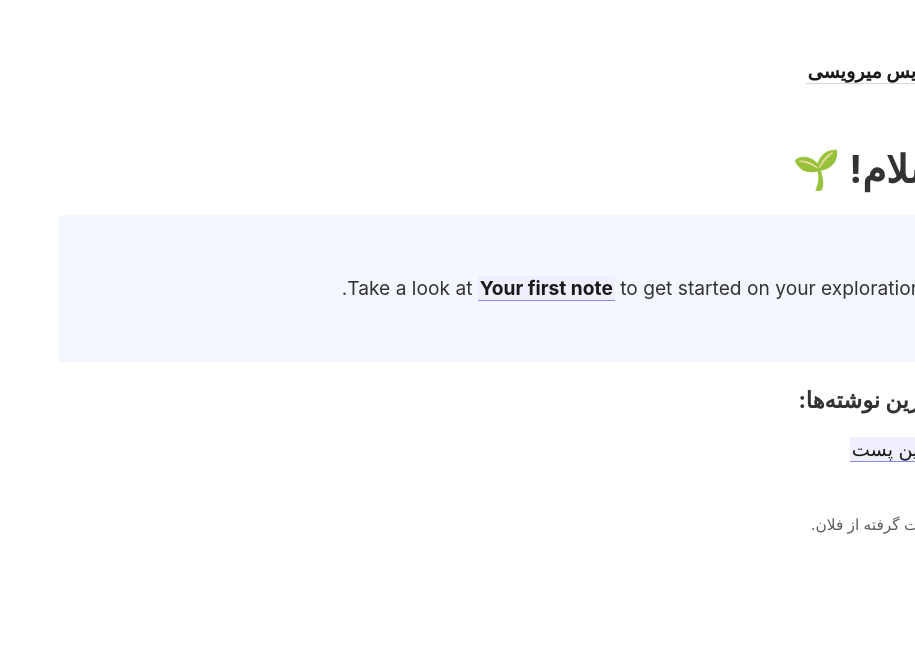
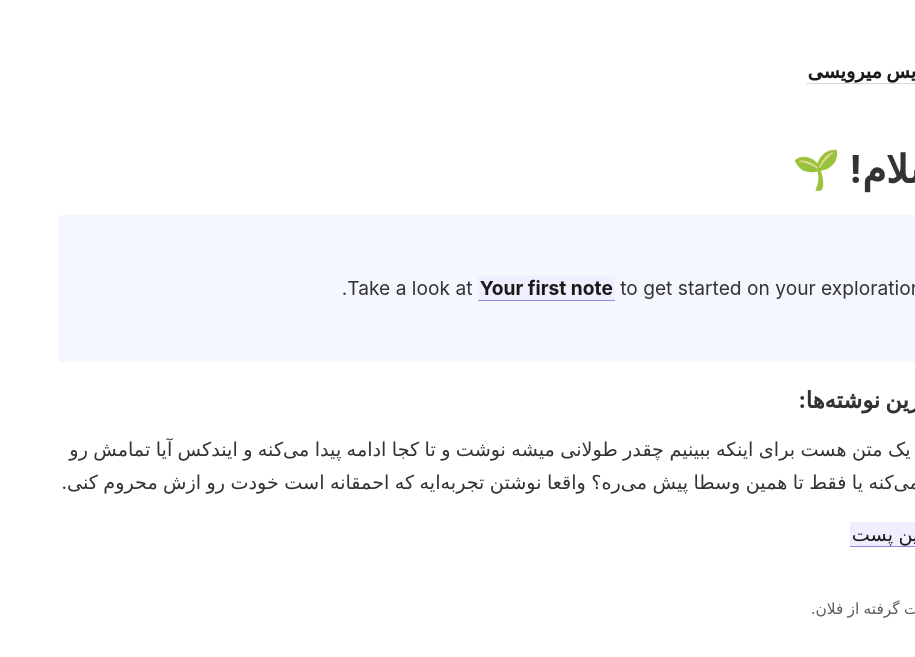
Before and after one commit to edrissss/digital-garden, a Jekyll site: the page built from _pages/index.md, in a window 1280 px wide. Shown: the top 657 px of the page, without its empty margins (365-1280 px from the left). Built offline with Jekyll 4.4.1, drawn with Linux system fonts in a browser that asks for light colours; some web fonts are replaced.

Commit message:
تست ایندکس

```diff
--- a/_pages/index.md
+++ b/_pages/index.md
@@ -13,6 +13,8 @@ permalink: /
 
 ### آخرین نوشته‌ها:
 
+این یک متن هست برای اینکه ببینیم چقدر طولانی میشه نوشت و تا کجا ادامه پیدا می‌کنه و ایندکس آیا تمامش رو پر می‌کنه یا فقط تا همین وسطا پیش می‌ره؟ واقعا نوشتن تجربه‌ایه که احمقانه است خودت رو ازش محروم کنی.
+
 [[neveshtan|اولین پست]]
 
 <style>
```
